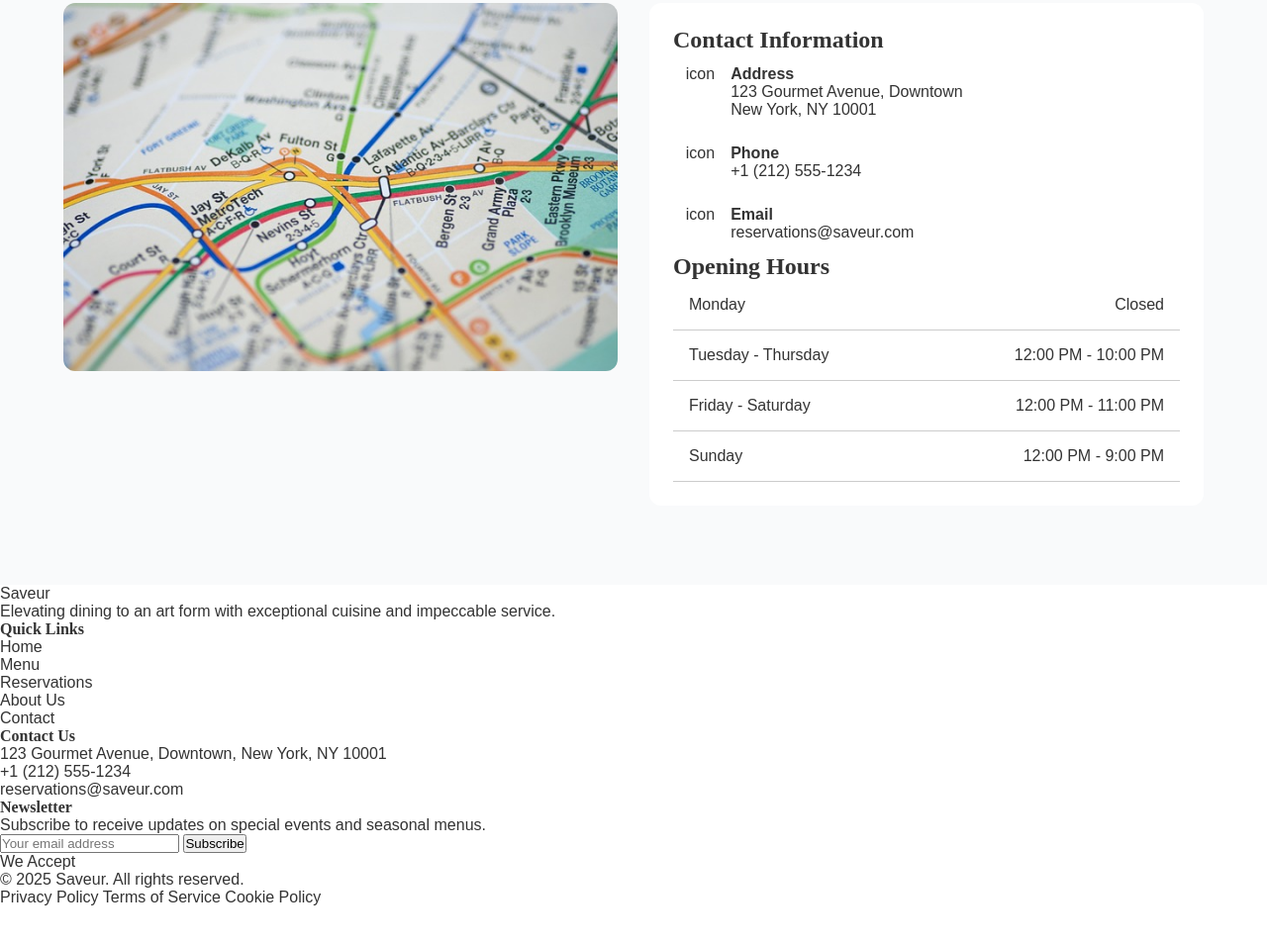
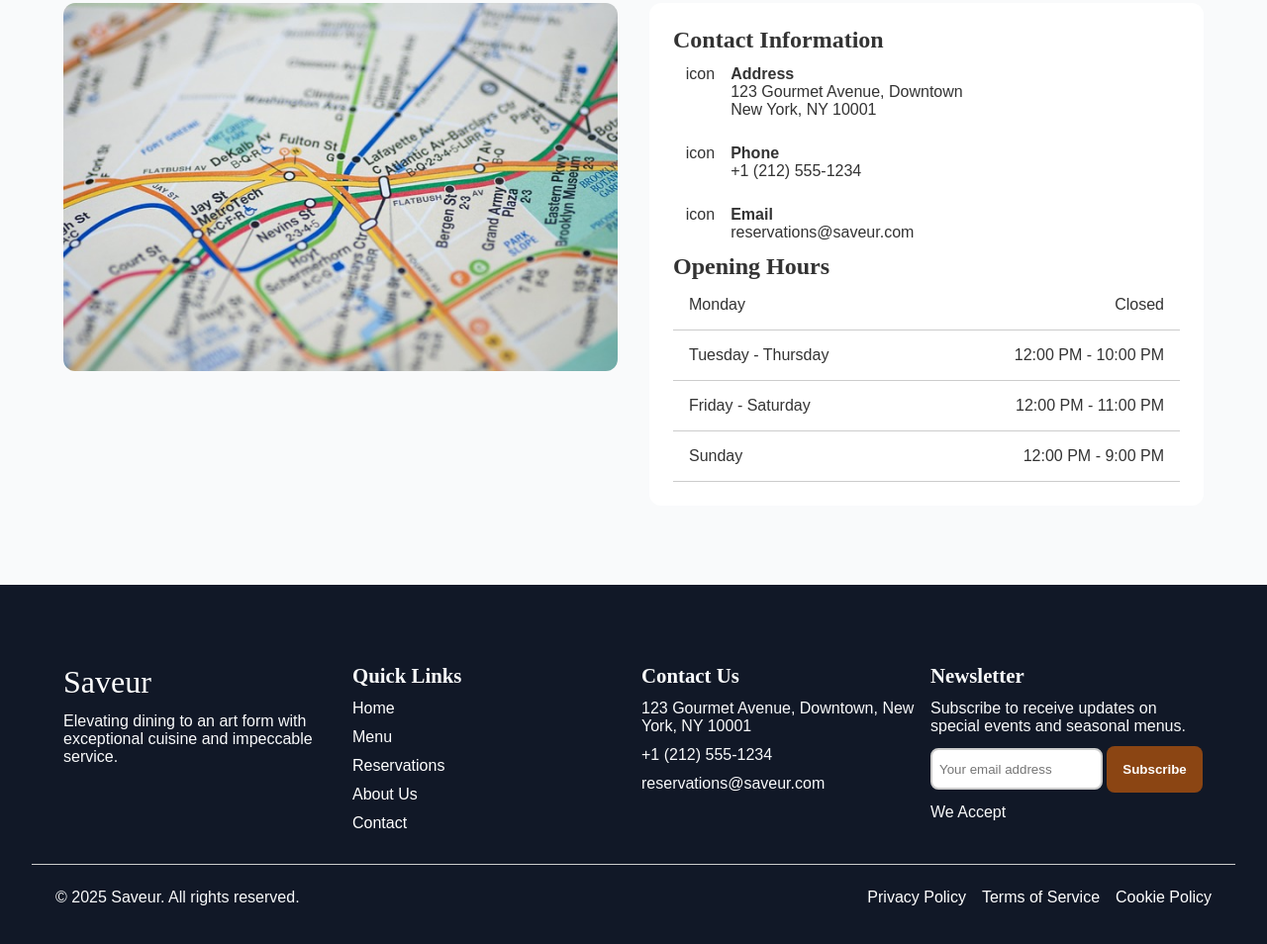
Before and after one commit to niyo233/Saveur-resturant, a plain HTML site: page index.html in a window 1280 px wide. Shown: the part 3545-4499 px from the top of the page at 99% size. Before the commit the page ends 4461 px from the top, so only its background shows below. Drawn offline with Linux system fonts and the light colour scheme.

Commit message:
styled footer

```diff
--- a/index.html
+++ b/index.html
@@ -356,7 +356,7 @@
     <section class="footer-section">
       <div class="footer-container">
         <div class="footer-items">
-          <a href="#">Saveur</a>
+          <a href="#" class="logo">Saveur</a>
           <p>
             Elevating dining to an art form with exceptional cuisine and
             impeccable service.
--- a/style.css
+++ b/style.css
@@ -394,3 +394,80 @@ select {
   font-weight: 500;
 }
 /* Location & Contact Section End */
+
+/* Footer */
+
+.footer-section {
+  padding: 3rem 2rem;
+  background: #111827;
+  color: var(--background-color--);
+}
+
+.footer-container {
+  padding: 2rem;
+  display: grid;
+  gap: 1rem;
+  grid-template-columns: repeat(4, 1fr);
+}
+
+.footer-items {
+  display: flex;
+  gap: 0.7rem;
+  flex-direction: column;
+}
+
+.footer-items h4 {
+  font-size: 1.3rem;
+}
+
+.footer-items input {
+  border: 2px solid #ccc;
+  width: 63%;
+  height: 42px;
+  border-radius: 8px;
+  padding-left: 7px;
+  outline: none;
+}
+
+.footer-items button {
+  padding: 1rem;
+  font-weight: 600;
+  background: var(--accent-color--);
+  color: var(--primary-color--);
+  border-radius: 8px;
+  border: 0;
+}
+
+.footer-items ul {
+  display: flex;
+  gap: 0.7rem;
+  flex-direction: column;
+}
+
+.footer-items h4 {
+  color: var(--background-color--);
+}
+
+.footer-container a {
+  color: var(--primary-color--);
+}
+
+.lastber {
+  border-top: 1px solid #ccc;
+  padding: 1.5rem;
+  display: flex;
+  align-items: center;
+  justify-content: space-between;
+  text-align: center;
+}
+
+.lastnav {
+  display: flex;
+  gap: 1rem;
+}
+
+.lastnav a {
+  color: var(--primary-color--);
+}
+
+/* Footer End */
```
